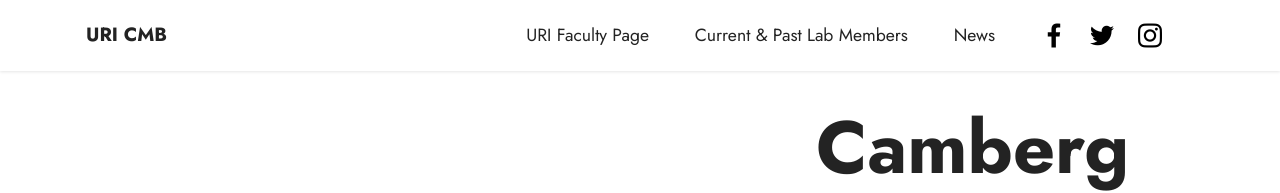
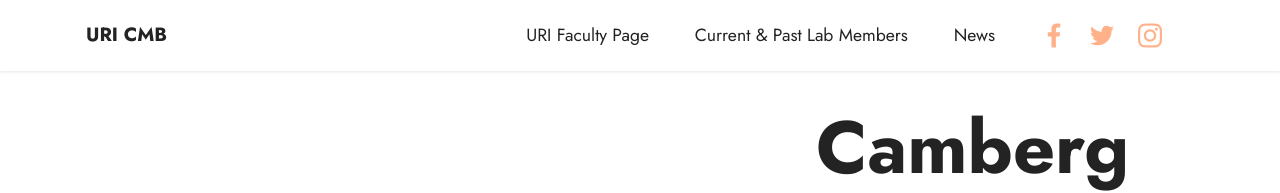
Before and after one commit to cambergj/2023, a plain HTML site: page index.html in a window 1280 px wide. Shown: the top 193 px of the page. Drawn offline with Linux system fonts and the light colour scheme; a script that the page names is missing.

Commit message:
create github pages

```diff
--- a/assets/mobirise/css/mbr-additional.css
+++ b/assets/mobirise/css/mbr-additional.css
@@ -878,7 +878,7 @@ a {
   }
 }
 .cid-tCsDdtiEBJ .iconfont-wrapper {
-  color: #000000 !important;
+  color: #ffb18a !important;
   font-size: 1.5rem;
   padding-right: 0.5rem;
 }
@@ -1367,7 +1367,7 @@ a {
   }
 }
 .cid-tCsDdtiEBJ .iconfont-wrapper {
-  color: #000000 !important;
+  color: #ffb18a !important;
   font-size: 1.5rem;
   padding-right: 0.5rem;
 }
@@ -1820,7 +1820,7 @@ a {
   }
 }
 .cid-tCsDdtiEBJ .iconfont-wrapper {
-  color: #000000 !important;
+  color: #ffb18a !important;
   font-size: 1.5rem;
   padding-right: 0.5rem;
 }
```
Also changed, not shown: 1 other file.
